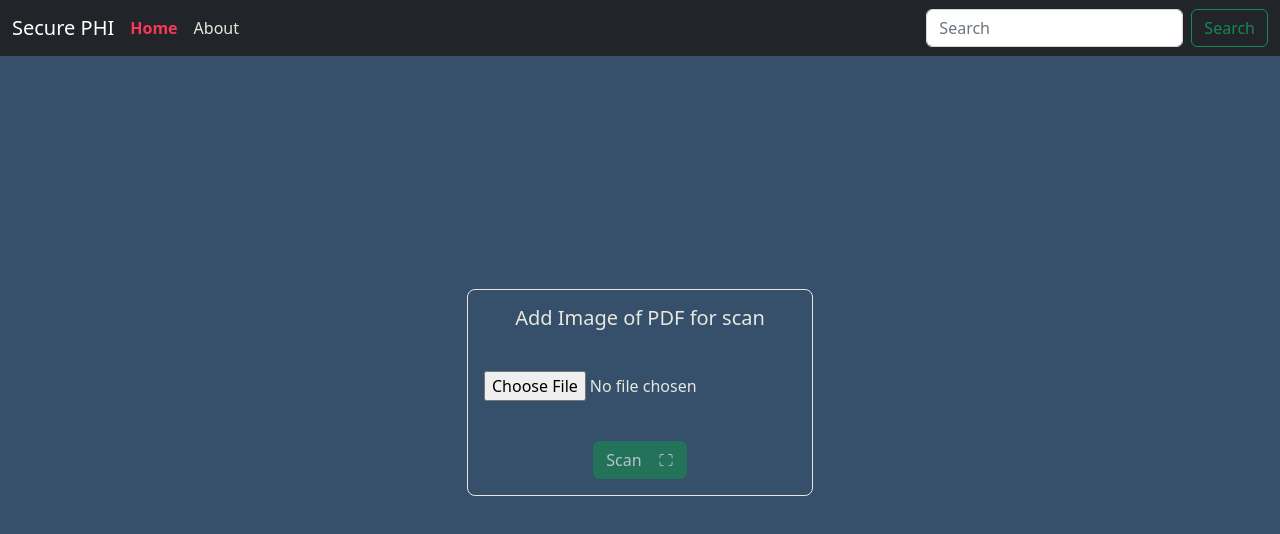
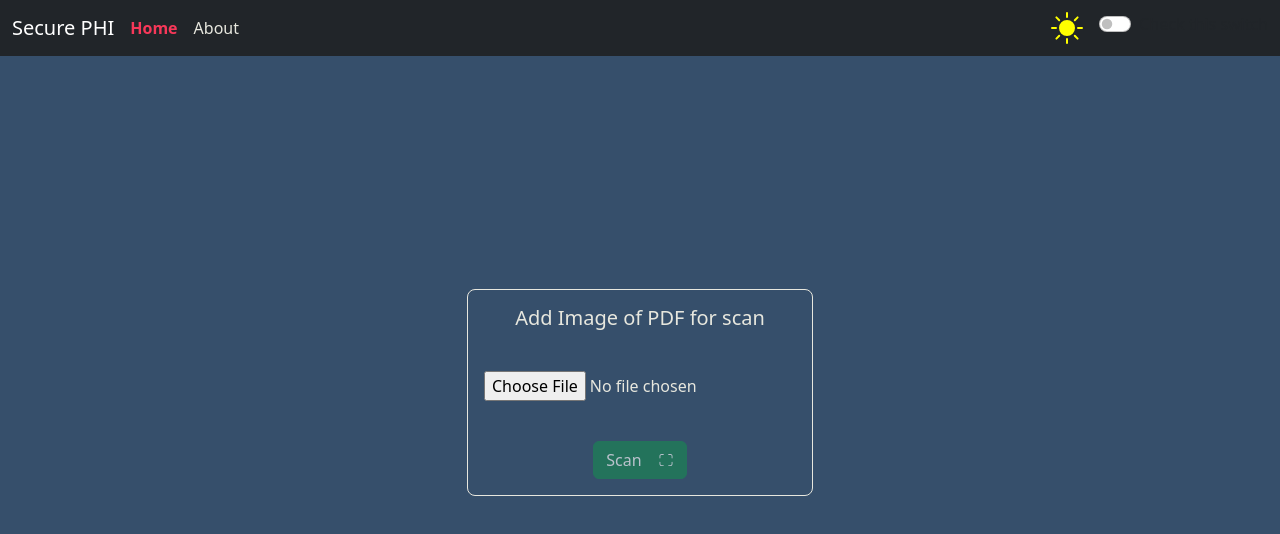
Before and after one commit to pradhanishan/hf-buddha-ui, a React (Create React App) app in the folder secure-phi-web/: page / in a window 1280 px wide. Shown: the top 534 px of the page. Built offline with nearby package versions, Linux system fonts and the light colour scheme.

Commit message:
add light mode and dark mode

```diff
--- a/secure-phi-web/package.json
+++ b/secure-phi-web/package.json
@@ -3,6 +3,7 @@
   "version": "0.1.0",
   "private": true,
   "dependencies": {
+    "@reduxjs/toolkit": "^1.9.0",
     "@testing-library/jest-dom": "^5.16.5",
     "@testing-library/react": "^13.4.0",
     "@testing-library/user-event": "^13.5.0",
@@ -17,6 +18,7 @@
     "react-bootstrap": "^2.6.0",
     "react-dom": "^18.2.0",
     "react-icons": "^4.6.0",
+    "react-redux": "^8.0.5",
     "react-router-dom": "^6.4.3",
     "react-scripts": "5.0.1",
     "sort-by": "^1.2.0",
--- a/secure-phi-web/src/App.tsx
+++ b/secure-phi-web/src/App.tsx
@@ -4,12 +4,14 @@ import HomePage from "./pages/HomePage";
 import DetailPage from "./pages/DetailPage";
 import Header from "./components/Header";
 import AboutPage from "./pages/AboutPage";
+import { useAppSelector } from "./hooks/rtk";
 
 function App() {
+  const theme = useAppSelector((state) => state.theme);
   return (
     <div>
       <Header />
-      <main className={classes.app}>
+      <main className={theme.darkMode ? classes.app : classes["app-light"]}>
         <Routes>
           <Route path="" element={<HomePage />} />
           <Route path="detail" element={<DetailPage />} />
--- a/secure-phi-web/src/app.module.css
+++ b/secure-phi-web/src/app.module.css
@@ -1,6 +1,16 @@
+.app,
+.app-light {
+  min-height: 100vh;
+
+  padding: 1rem;
+}
+
 .app {
-  min-height: 100vh;
   background-color: var(--color-primary-background);
   color: var(--color-primary-font);
-  padding: 1rem;
 }
+
+.app-light {
+  background-color: var(--color-light-background);
+  color: var(--color-dark-font);
+}
--- a/secure-phi-web/src/components/Header.tsx
+++ b/secure-phi-web/src/components/Header.tsx
@@ -6,11 +6,17 @@ import Nav from "react-bootstrap/Nav";
 import Navbar from "react-bootstrap/Navbar";
 import { NavLink } from "react-router-dom";
 import classes from "./header.module.css";
+import { toogleDarkMode } from "../stores/slices/themeSlice";
+import { useAppDispatch, useAppSelector } from "../hooks/rtk";
+import { BsFillSunFill } from "react-icons/bs";
+import { BsMoonFill } from "react-icons/bs";
 
 const Header: FC = () => {
+  const dispatch = useAppDispatch();
+  const theme = useAppSelector((state) => state.theme);
+
   return (
     <header>
-      {" "}
       <Navbar bg="dark" expand="lg" variant="dark">
         <Container fluid>
           <Navbar.Brand>Secure PHI</Navbar.Brand>
@@ -43,13 +49,28 @@ const Header: FC = () => {
               </NavLink>
             </Nav>
             <Form className="d-flex">
-              <Form.Control
-                type="search"
-                placeholder="Search"
-                className="me-2"
-                aria-label="Search"
+              {theme.darkMode ? (
+                <BsFillSunFill size={32} color="yellow" className="mx-3" />
+              ) : (
+                <BsMoonFill size={32} color="white" className="mx-3" />
+              )}
+              <Form.Check
+                type="switch"
+                id="custom-switch"
+                label="Check this switch"
+                checked={!theme.darkMode}
+                onChange={() => {
+                  dispatch(toogleDarkMode());
+                }}
               />
-              <Button variant="outline-success">Search</Button>
+              {/* <Button
+                variant={theme.darkMode?""}
+                onClick={() => {
+                  dispatch(toogleDarkMode());
+                }}
+              >
+                Toogle Mode
+              </Button> */}
             </Form>
           </Navbar.Collapse>
         </Container>
--- a/secure-phi-web/src/components/InputContent.tsx
+++ b/secure-phi-web/src/components/InputContent.tsx
@@ -3,8 +3,10 @@ import classes from "./input-content.module.css";
 import Button from "react-bootstrap/Button";
 import { IoIosQrScanner } from "react-icons/io";
 import { useNavigate } from "react-router-dom";
+import { useAppSelector } from "../hooks/rtk";
 
 const InputContent: FC = () => {
+  const theme = useAppSelector((state) => state.theme);
   const navigate = useNavigate();
   const [fileInput, setFileInput] = useState<{
     content: any | null;
@@ -33,7 +35,13 @@ const InputContent: FC = () => {
   };
 
   return (
-    <div className={classes["input-content"]}>
+    <div
+      className={
+        theme.darkMode
+          ? classes["input-content"]
+          : classes["input-content-light"]
+      }
+    >
       <h5>Add Image of PDF for scan</h5>
       <hr />
       <input
--- a/secure-phi-web/src/components/input-content.module.css
+++ b/secure-phi-web/src/components/input-content.module.css
@@ -1,5 +1,5 @@
-.input-content {
-  border: 1px solid var(--color-primary-font);
+.input-content,
+.input-content-light {
   border-radius: 8px;
   padding: 1rem;
   display: flex;
@@ -7,3 +7,11 @@
   justify-content: center;
   align-items: center;
 }
+
+.input-content {
+  border: 1px solid var(--color-primary-font);
+}
+
+.input-content-light {
+  border: 1px solid var(--color-dark-font);
+}
--- /dev/null
+++ b/secure-phi-web/src/hooks/rtk.ts
@@ -0,0 +1,7 @@
+import { useDispatch, useSelector } from "react-redux";
+import type { TypedUseSelectorHook } from "react-redux";
+import type { RootState, AppDispatch } from "../stores/store";
+
+// Use throughout your app instead of plain `useDispatch` and `useSelector`
+export const useAppDispatch: () => AppDispatch = useDispatch;
+export const useAppSelector: TypedUseSelectorHook<RootState> = useSelector;
--- a/secure-phi-web/src/index.css
+++ b/secure-phi-web/src/index.css
@@ -6,8 +6,9 @@
 
 html {
   font-size: 16px;
-  font-family: -apple-system, BlinkMacSystemFont, "Segoe UI", "Roboto", "Oxygen", "Ubuntu", "Cantarell", "Fira Sans",
-    "Droid Sans", "Helvetica Neue", sans-serif;
+  font-family: -apple-system, BlinkMacSystemFont, "Segoe UI", "Roboto", "Oxygen",
+    "Ubuntu", "Cantarell", "Fira Sans", "Droid Sans", "Helvetica Neue",
+    sans-serif;
   -webkit-font-smoothing: antialiased;
   -moz-osx-font-smoothing: grayscale;
 
@@ -18,25 +19,8 @@ html {
   --color-primary-font-dark: #303841;
   --color-primary-accent: #f73859;
 
-  /* type colors */
-  --color-type-normal: #f9f2ed;
-  --color-type-fire: #dc3535;
-  --color-type-water: #3ab4f2;
-  --color-type-grass: #4e6c50;
-  --color-type-electric: #ffb200;
-  --color-type-ice: #7fbcd2;
-  --color-type-fighting: #a62349;
-  --color-type-poison: #3b185f;
-  --color-type-ground: #c69749;
-  --color-type-rock: #735f32;
-  --color-type-flying: #cdf0ea;
-  --color-type-psychic: #2a0944;
-  --color-type-bug: #829460;
-  --color-type-ghost: #3c4048;
-  --color-type-dark: #181818;
-  --color-type-dragon: #4649ff;
-  --color-type-steel: #b2b2b2;
-  --color-type-fairy: #ff8dc7;
+  --color-light-background: #ffffff;
+  --color-dark-font: #000000;
 }
 
 body {
@@ -45,5 +29,6 @@ body {
 }
 
 code {
-  font-family: source-code-pro, Menlo, Monaco, Consolas, "Courier New", monospace;
+  font-family: source-code-pro, Menlo, Monaco, Consolas, "Courier New",
+    monospace;
 }
--- a/secure-phi-web/src/index.tsx
+++ b/secure-phi-web/src/index.tsx
@@ -3,12 +3,16 @@ import { BrowserRouter } from "react-router-dom";
 import "./index.css";
 import App from "./App";
 import "bootstrap/dist/css/bootstrap.min.css";
+import { store } from "./stores/store";
+import { Provider } from "react-redux";
 
 const root = ReactDOM.createRoot(
   document.getElementById("root") as HTMLElement
 );
 root.render(
-  <BrowserRouter>
-    <App />
-  </BrowserRouter>
+  <Provider store={store}>
+    <BrowserRouter>
+      <App />
+    </BrowserRouter>
+  </Provider>
 );
--- a/secure-phi-web/src/pages/DetailPage.tsx
+++ b/secure-phi-web/src/pages/DetailPage.tsx
@@ -34,7 +34,7 @@ const DetailPage: FC = () => {
       // SEND API REQUEST HERE
 
       const response = await fetch(
-        `${config.SERVER_URL}/uploadReturn/outing.jpg`
+        `${config.SERVER_URL}/uploadReturn/${fileName}`
       );
       const responseData = await response.json();
       console.log(responseData);
--- /dev/null
+++ b/secure-phi-web/src/stores/slices/themeSlice.ts
@@ -0,0 +1,27 @@
+import { createSlice } from "@reduxjs/toolkit";
+import type { PayloadAction } from "@reduxjs/toolkit";
+
+export interface IThemeSlice {
+  darkMode: boolean;
+}
+
+const initialState: IThemeSlice = {
+  darkMode: true,
+};
+
+export const themeSlice = createSlice({
+  name: "theme",
+  initialState,
+  reducers: {
+    toogleDarkMode: (state) => {
+      console.log("reached");
+      console.log(state.darkMode);
+      state.darkMode = !state.darkMode;
+    },
+  },
+});
+
+// Action creators are generated for each case reducer function
+export const { toogleDarkMode } = themeSlice.actions;
+
+export default themeSlice.reducer;
--- /dev/null
+++ b/secure-phi-web/src/stores/store.ts
@@ -0,0 +1,13 @@
+import { configureStore } from "@reduxjs/toolkit";
+import themeReducer from "./slices/themeSlice";
+
+export const store = configureStore({
+  reducer: {
+    theme: themeReducer,
+  },
+});
+
+// Infer the `RootState` and `AppDispatch` types from the store itself
+export type RootState = ReturnType<typeof store.getState>;
+// Inferred type: {posts: PostsState, comments: CommentsState, users: UsersState}
+export type AppDispatch = typeof store.dispatch;
```
Also changed, not shown: 1 other file (tests, documents, lock files or other folders).
